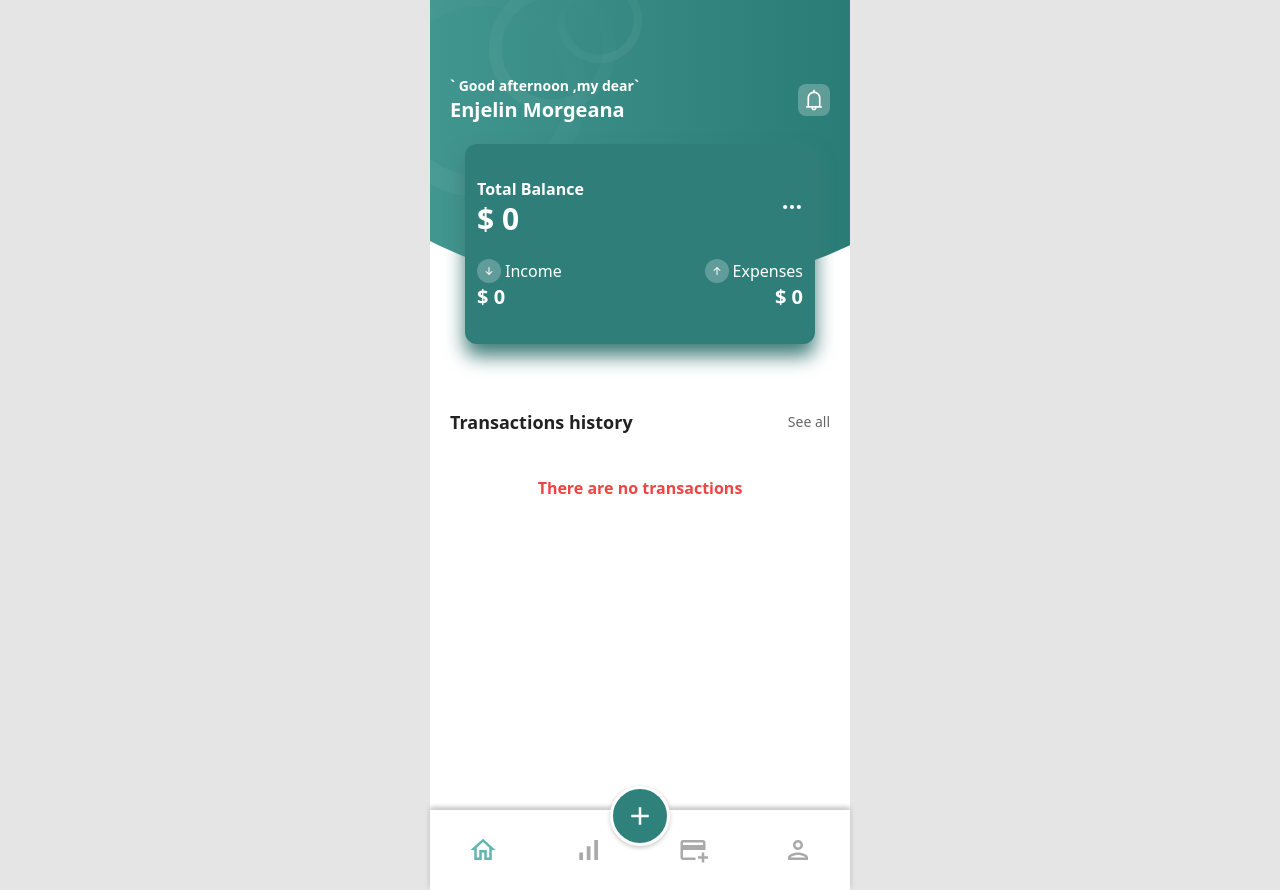
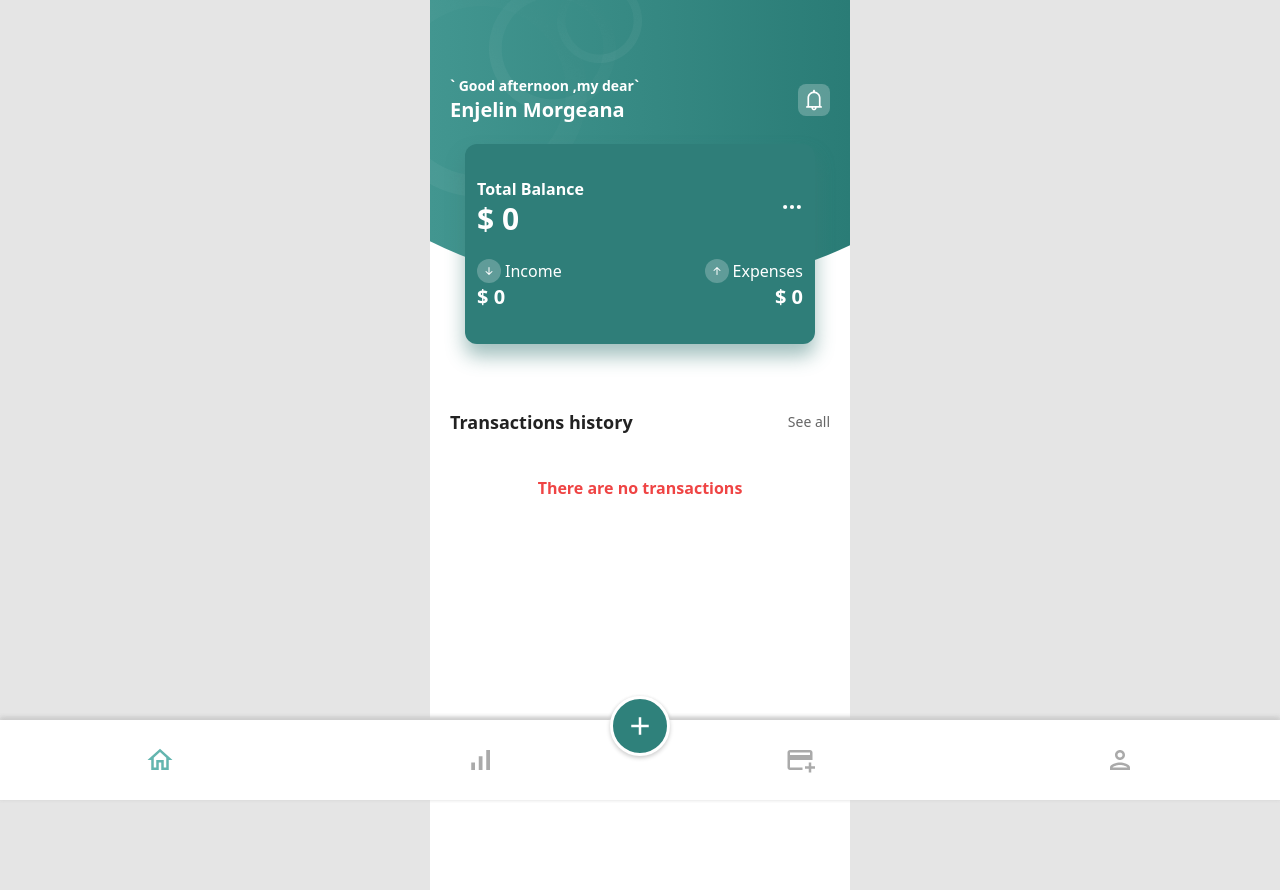
Before and after one commit to imanakhondi/expenseapp, a React (Create React App) app: page /panel/home in a window 1280 px wide. Built offline with nearby package versions, Linux system fonts and the light colour scheme.

Commit message:
Improve the style of the program

```diff
--- a/src/components/Footer.jsx
+++ b/src/components/Footer.jsx
@@ -8,7 +8,7 @@ import {
 import { NavLink } from "react-router-dom";
 const Footer = () => {
   return (
-    <ul className="flex items-center text-[#aaaaaa] justify-around absolute bottom-0 h-20 shadow-[0_-2px_5px_0_#ccc] w-full bg-white">
+    <ul className="flex items-center text-[#aaaaaa] justify-around fixed bottom-0 h-20 shadow-[0_-2px_5px_0_#ccc] w-full bg-white">
       <NavLink
         to="/panel/home"
         className={(navdata) => {
--- a/src/pages/Homepage.jsx
+++ b/src/pages/Homepage.jsx
@@ -47,7 +47,7 @@ const Homepage = () => {
   };
 
   return (
-    <div className=" relative w-[420px] h-[890px] flex flex-col items-center bg-white font-semibold">
+    <div className=" relative w-[420px] flex flex-col items-center bg-white font-semibold">
       <div className=" h-[280px] bg-gradient-to-r from-[#429690] to-[#2A7C76] w-full clip-path-circle ">
         <div className="flex justify-between items-center px-5 bg-groupimg bg-no-repeat h-[200px] text-white">
           <div className="flex flex-col items-start ">
@@ -60,7 +60,7 @@ const Homepage = () => {
         </div>
       </div>
       {/* General expenses and income */}
-      <div className=" absolute flex flex-col justify-evenly top-36 h-[200px] w-[350px] mx-auto rounded-xl bg-[#2F7E79] p-3 text-white shadow-[0px_12px_19px_0px_#3E7C78;]">
+      <div className=" absolute flex flex-col justify-evenly top-36 h-[200px] w-[350px] mx-auto rounded-xl bg-[#2F7E79] p-3 text-white shadow-[0px_12px_19px_0px_#3e7c787d]">
         <div className="flex justify-between items-center">
           <div className="flex flex-col items-start">
             <p className="font-semibold">Total Balance</p>
--- a/src/pages/MasraerPage.jsx
+++ b/src/pages/MasraerPage.jsx
@@ -1,8 +1,13 @@
-import { Outlet } from "react-router-dom";
+import { Outlet, useNavigate } from "react-router-dom";
 import Footer from "../components/Footer";
+import { useEffect } from "react";
 const MasterPage = () => {
+  const navigate = useNavigate();
+  useEffect(() => {
+    navigate("/panel/home");
+  }, []);
   return (
-    <div className=" relative w-[420px] h-[890px] flex flex-col items-center bg-white font-semibold">
+    <div className=" relative w-[420px] h-[890px] overflow-x-hidden flex flex-col items-center bg-white font-semibold">
       <Outlet />
 
       <Footer />
--- a/src/pages/Onboarding.jsx
+++ b/src/pages/Onboarding.jsx
@@ -4,7 +4,7 @@ const Onboarding = () => {
   return (
     <div className=" w-[420px] h-[890px] flex flex-col  bg-white font-semibold">
       <div className=" flex items-center justify-center h-[630px] bg-[#EEF8F7] w-full clip-path-style">
-        <div className=" w-[550px] h-[550px] border border-white rounded-full flex items-center justify-center absolute">
+        <div className=" h-[550px] border border-white rounded-full flex items-center justify-center absolute">
           <div className=" w-[450px] h-[450px] border border-white rounded-full flex items-center justify-center relative">
             <div className="flex items-center justify-center w-[350px] h-[350px] border border-white rounded-full ">
               <img src={image} alt="" className="w-full h-full absolute" />
@@ -17,7 +17,7 @@ const Onboarding = () => {
           spend smarter save more
         </h1>
         <Link to="/panel/home">
-          <button className=" bg-primary text-lg shadow-[0px_12px_19px_0px_#3E7C78] font-semibold text-white w-80 rounded-full py-5 ">
+          <button className=" bg-primary text-lg shadow-[0px_12px_19px_0px_#3e7c787d] font-semibold text-white w-80 rounded-full py-5 ">
             Get Started
           </button>
         </Link>
```
